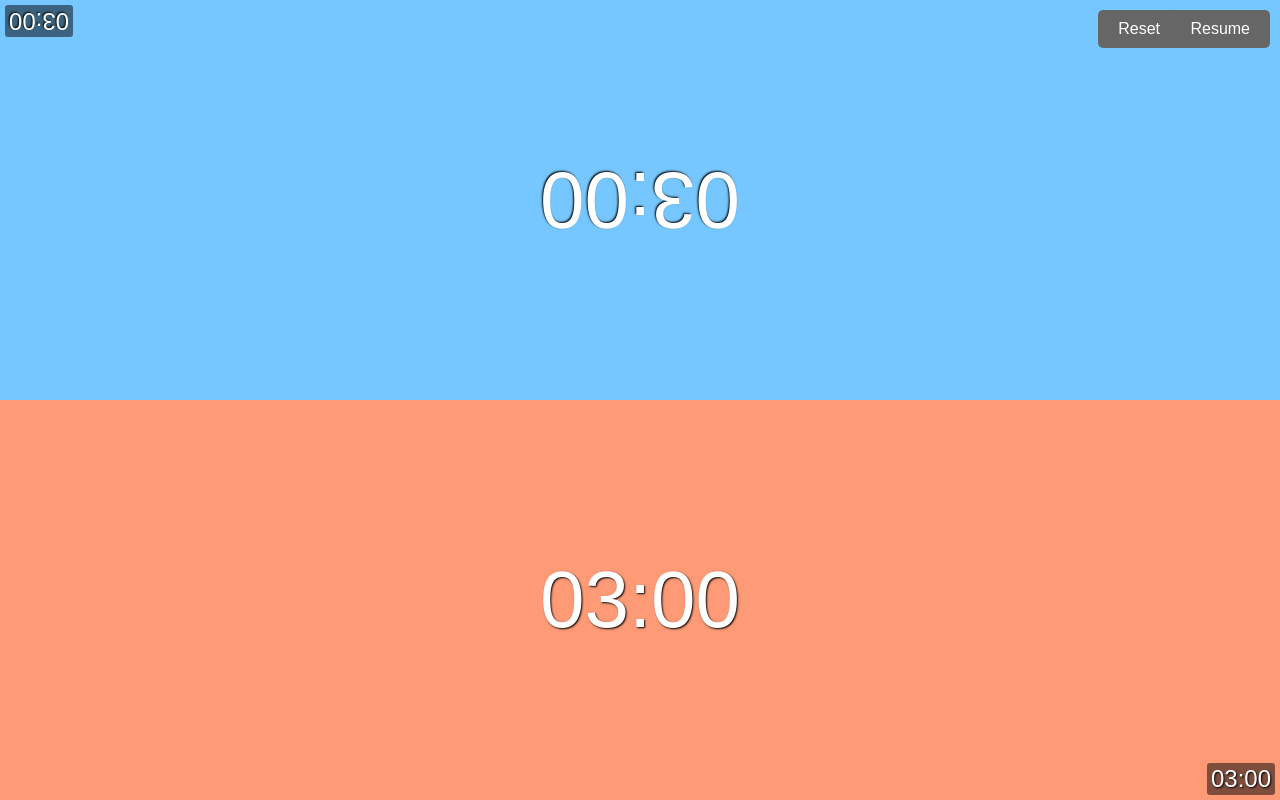
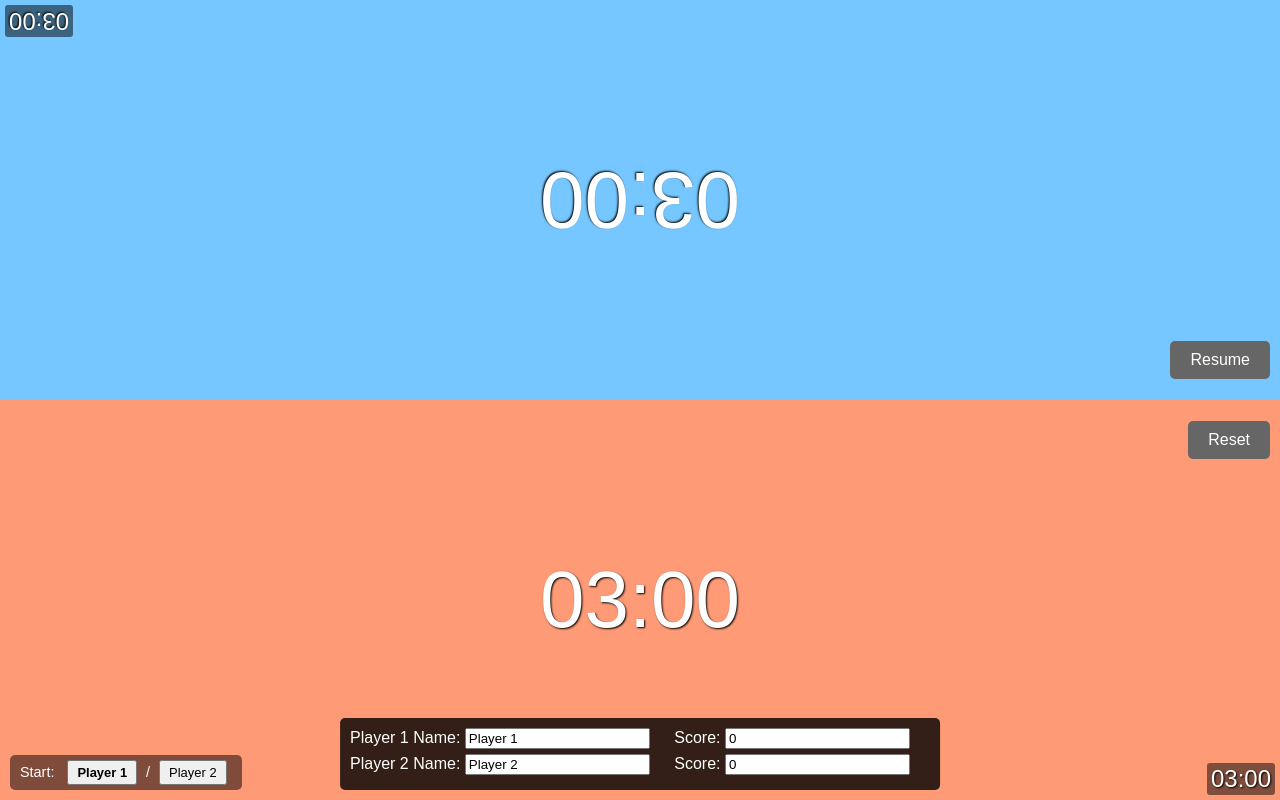
Before and after one commit to TexNeil/Timer, a plain HTML site: page index.html in a window 1280 px wide. Both pictures are taken after a click on the button "Pause". Drawn offline with Linux system fonts and the light colour scheme.

Commit message:
Update index.html

```diff
--- a/index.html
+++ b/index.html
@@ -10,7 +10,7 @@
       padding: 0;
       height: 100%;
       font-family: sans-serif;
-      /* The background is updated dynamically */
+      /* Background is set dynamically */
     }
     .container {
       height: 100%;
@@ -18,7 +18,7 @@
       flex-direction: column;
     }
     .player {
-      position: relative; /* so that overlays are positioned relative to each player area */
+      position: relative; /* for positioning overlays */
       flex: 1;
       display: flex;
       justify-content: center;
@@ -29,11 +29,11 @@
       text-shadow: 1px 1px 2px #000;
       background: transparent;
     }
-    /* The top player's area is rotated 180° */
+    /* Top player's area is rotated 180° */
     .player.top {
       transform: rotate(180deg);
     }
-    /* Opponent time overlay styling */
+    /* Opponent time overlay (already present on bottom right) */
     .opponent-time {
       position: absolute;
       bottom: 5px;
@@ -44,10 +44,11 @@
       border-radius: 3px;
       color: #fff;
     }
-    /* Pause and Reset buttons */
+    /* Pause/Resume and Reset buttons positioned in middle right */
     #pauseButton, #resetButton {
       position: absolute;
-      top: 10px;
+      right: 10px;
+      transform: translateY(-50%);
       padding: 10px 20px;
       font-size: 1em;
       z-index: 1000;
@@ -57,10 +58,10 @@
       border-radius: 5px;
     }
     #pauseButton {
-      right: 10px;
+      top: 45%;
     }
     #resetButton {
-      right: 100px;
+      top: 55%;
       display: none;
     }
     /* Swap graphic overlay */
@@ -80,19 +81,86 @@
       0% { opacity: 1; transform: translate(-50%, -50%) scale(1); }
       100% { opacity: 0; transform: translate(-50%, -50%) scale(1.5); }
     }
+    /* Starting player selector in bottom left */
+    #startSelector {
+      position: absolute;
+      bottom: 10px;
+      left: 10px;
+      background: rgba(0,0,0,0.5);
+      padding: 5px 10px;
+      border-radius: 5px;
+      display: none;
+      color: #fff;
+      font-size: 0.9em;
+    }
+    #startSelector button {
+      margin: 0 5px;
+      padding: 3px 8px;
+      font-size: 0.9em;
+    }
+    /* Settings panel for names and scores (shown when paused) */
+    #settingsPanel {
+      position: absolute;
+      left: 50%;
+      bottom: 10px;
+      transform: translateX(-50%);
+      background: rgba(0,0,0,0.8);
+      padding: 10px;
+      border-radius: 5px;
+      display: none;
+      color: #fff;
+      font-size: 1em;
+    }
+    #settingsPanel div {
+      margin-bottom: 5px;
+    }
+    #settingsPanel label {
+      margin-right: 10px;
+    }
+    #settingsPanel input {
+      margin-right: 10px;
+    }
   </style>
 </head>
 <body>
+  <!-- Control Buttons -->
   <button id="pauseButton">Pause</button>
   <button id="resetButton">Reset</button>
+  <!-- Swap graphic overlay -->
   <div id="swapGraphic">🔔</div>
+  <!-- Starting Player Selector (bottom left) -->
+  <div id="startSelector">
+    Start:&nbsp;
+    <button id="startPlayer1">Player 1</button> /
+    <button id="startPlayer2">Player 2</button>
+  </div>
+  <!-- Settings Panel for entering names and scores (shown when paused) -->
+  <div id="settingsPanel">
+    <div>
+      <label>Player 1 Name:
+        <input type="text" id="player1Name" value="Player 1">
+      </label>
+      <label>Score:
+        <input type="number" id="player1Score" value="0">
+      </label>
+    </div>
+    <div>
+      <label>Player 2 Name:
+        <input type="text" id="player2Name" value="Player 2">
+      </label>
+      <label>Score:
+        <input type="number" id="player2Score" value="0">
+      </label>
+    </div>
+  </div>
+  <!-- Main Timer Container -->
   <div class="container" id="container">
-    <!-- Top player area (player2) shows its own time plus opponent overlay showing player1's time -->
+    <!-- Top player (player 2) area -->
     <div class="player top" id="player2">
       03:00
       <div class="opponent-time" id="oppTime2">03:00</div>
     </div>
-    <!-- Bottom player area (player1) shows its own time plus opponent overlay showing player2's time -->
+    <!-- Bottom player (player 1) area -->
     <div class="player bottom" id="player1">
       03:00
       <div class="opponent-time" id="oppTime1">03:00</div>
@@ -100,28 +168,60 @@
   </div>
 
   <script>
-    // Total seconds per player (3 minutes each) and overall total seconds.
+    // Cookie functions for storing player names.
+    function setCookie(cname, cvalue, exdays) {
+      const d = new Date();
+      d.setTime(d.getTime() + (exdays*24*60*60*1000));
+      const expires = "expires="+ d.toUTCString();
+      document.cookie = cname + "=" + cvalue + ";" + expires + ";path=/";
+    }
+    function getCookie(cname) {
+      const name = cname + "=";
+      const ca = document.cookie.split(';');
+      for(let i = 0; i < ca.length; i++) {
+          let c = ca[i].trim();
+          if (c.indexOf(name) === 0) return c.substring(name.length, c.length);
+      }
+      return "";
+    }
+
+    // Load stored player names if they exist.
+    let player1Name = getCookie("player1Name") || "Player 1";
+    let player2Name = getCookie("player2Name") || "Player 2";
+    document.getElementById("player1Name").value = player1Name;
+    document.getElementById("player2Name").value = player2Name;
+
+    // Global game state variables.
     let time1 = 180, time2 = 180;
     const totalTime = 360;
-    // activePlayer: null (not started), 1 (player1 active), or 2 (player2 active)
-    let activePlayer = null;
+    let activePlayer = null; // null, 1, or 2.
     let interval = null;
     let paused = false;
-    // For the 30-second beep timer.
     let elapsedTime = 0;
     let nextBeepTime = 30;
+    let startingPlayer = 1; // Default starting player.
 
-    // Define unique background colors for each player.
-    const colorPlayer1 = "#FF9A76";  // Bottom player's color
-    const colorPlayer2 = "#76C7FF";  // Top player's color
+    // Unique background colors for each player.
+    const colorPlayer1 = "#FF9A76";  // Bottom player's color.
+    const colorPlayer2 = "#76C7FF";  // Top player's color.
 
+    // Element references.
+    const container = document.getElementById("container");
     const display1 = document.getElementById("player1");
     const display2 = document.getElementById("player2");
     const pauseButton = document.getElementById("pauseButton");
     const resetButton = document.getElementById("resetButton");
     const swapGraphic = document.getElementById("swapGraphic");
-    const oppTime1 = document.getElementById("oppTime1"); // In player1 area, shows player2's time.
-    const oppTime2 = document.getElementById("oppTime2"); // In player2 area, shows player1's time.
+    const oppTime1 = document.getElementById("oppTime1");
+    const oppTime2 = document.getElementById("oppTime2");
+    const startSelector = document.getElementById("startSelector");
+    const settingsPanel = document.getElementById("settingsPanel");
+    const player1NameInput = document.getElementById("player1Name");
+    const player2NameInput = document.getElementById("player2Name");
+    const player1ScoreInput = document.getElementById("player1Score");
+    const player2ScoreInput = document.getElementById("player2Score");
+    const startPlayer1Button = document.getElementById("startPlayer1");
+    const startPlayer2Button = document.getElementById("startPlayer2");
 
     // Format seconds into mm:ss.
     function formatTime(seconds) {
@@ -130,31 +230,32 @@
       return (m < 10 ? "0" + m : m) + ":" + (s < 10 ? "0" + s : s);
     }
 
-    // Returns text color based on time thresholds.
+    // Return text color based on time thresholds.
     function getColor(time) {
-      if (time > 240) return "green";       // above 4 minutes
-      else if (time < 30) return "red";       // below 30 seconds
-      else if (time < 60) return "orange";    // below 1 minute
-      else return "#fff";                    // default white
+      if (time > 240) return "green";       // above 4 minutes.
+      else if (time < 30) return "red";       // below 30 seconds.
+      else if (time < 60) return "orange";    // below 1 minute.
+      else return "#fff";                    // default white.
     }
 
-    // Update both displays, opponent overlays, and the background.
+    // Update timer displays, opponent overlays, and background gradient.
     function updateDisplay() {
+      // Update main timer text.
       display1.firstChild.textContent = formatTime(time1);
       display2.firstChild.textContent = formatTime(time2);
       display1.style.color = getColor(time1);
       display2.style.color = getColor(time2);
 
-      // Update opponent overlays:
+      // Update opponent time overlays.
       oppTime1.textContent = formatTime(time2);
       oppTime2.textContent = formatTime(time1);
 
-      // Calculate ratio for background gradient.
+      // Update the background gradient based on player2's time.
       const ratio = (time2 / totalTime) * 100;
       document.body.style.background = `linear-gradient(to bottom, ${colorPlayer2} 0%, ${colorPlayer2} ${ratio}%, ${colorPlayer1} ${ratio}%, ${colorPlayer1} 100%)`;
     }
 
-    // 30-second beep using the Web Audio API.
+    // 30-second beep.
     function beep() {
       const context = new (window.AudioContext || window.webkitAudioContext)();
       const oscillator = context.createOscillator();
@@ -165,7 +266,7 @@
       oscillator.stop(context.currentTime + 0.1);
     }
 
-    // Swap sound: a bell-like "ding" effect.
+    // Swap sound: bell-like "ding" effect.
     function playSwapSound() {
       const context = new (window.AudioContext || window.webkitAudioContext)();
       const oscillator = context.createOscillator();
@@ -189,9 +290,9 @@
       }, { once: true });
     }
 
-    // Tick function: transfers time between players and triggers 30-sec beeps.
+    // Tick function: update timers and trigger 30-sec beeps.
     function tick() {
-      const delta = 0.1; // update interval in seconds.
+      const delta = 0.1; // seconds.
       elapsedTime += delta;
       if (elapsedTime >= nextBeepTime) {
         beep();
@@ -220,12 +321,12 @@
       updateDisplay();
     }
 
-    // Tapping on the container toggles (or starts) the timer.
-    document.getElementById("container").addEventListener("click", function() {
-      if (paused) return; // ignore taps when paused.
+    // Container tap toggles (or starts) the timer.
+    container.addEventListener("click", function() {
+      if (paused) return;
       if (activePlayer === null) {
-        // Start with player 1.
-        activePlayer = 1;
+        // Start with the chosen starting player.
+        activePlayer = startingPlayer;
         interval = setInterval(tick, 100);
       } else {
         // Swap active player.
@@ -235,15 +336,18 @@
       }
     });
 
-    // Pause/Resume button event.
+    // Pause/Resume button.
     pauseButton.addEventListener("click", function(e) {
-      e.stopPropagation(); // Prevent triggering the container tap.
+      e.stopPropagation();
       if (!paused) {
         paused = true;
         clearInterval(interval);
         interval = null;
         pauseButton.textContent = "Resume";
         resetButton.style.display = "block";
+        // Show settings panel and starting player selector.
+        settingsPanel.style.display = "block";
+        startSelector.style.display = "block";
       } else {
         paused = false;
         if (activePlayer !== null) {
@@ -251,25 +355,53 @@
         }
         pauseButton.textContent = "Pause";
         resetButton.style.display = "none";
+        settingsPanel.style.display = "none";
+        startSelector.style.display = "none";
       }
     });
 
-    // Reset button event: resets timer state.
+    // Reset button: resets game state and shows settings.
     resetButton.addEventListener("click", function(e) {
       e.stopPropagation();
       clearInterval(interval);
       interval = null;
-      paused = false;
+      paused = true;
       activePlayer = null;
       time1 = 180;
       time2 = 180;
       elapsedTime = 0;
       nextBeepTime = 30;
-      pauseButton.textContent = "Pause";
-      resetButton.style.display = "none";
+      pauseButton.textContent = "Resume";
+      resetButton.style.display = "block";
       updateDisplay();
+      // Show settings panel and starting player selector.
+      settingsPanel.style.display = "block";
+      startSelector.style.display = "block";
     });
 
+    // Starting player selector events.
+    startPlayer1Button.addEventListener("click", function(e) {
+      startingPlayer = 1;
+      startPlayer1Button.style.fontWeight = "bold";
+      startPlayer2Button.style.fontWeight = "normal";
+    });
+    startPlayer2Button.addEventListener("click", function(e) {
+      startingPlayer = 2;
+      startPlayer2Button.style.fontWeight = "bold";
+      startPlayer1Button.style.fontWeight = "normal";
+    });
+    // Set default selection style.
+    startPlayer1Button.style.fontWeight = "bold";
+
+    // Save player names in cookies when changed.
+    player1NameInput.addEventListener("change", function() {
+      setCookie("player1Name", player1NameInput.value, 30);
+    });
+    player2NameInput.addEventListener("change", function() {
+      setCookie("player2Name", player2NameInput.value, 30);
+    });
+
+    // Initial display update.
     updateDisplay();
   </script>
 </body>
```
